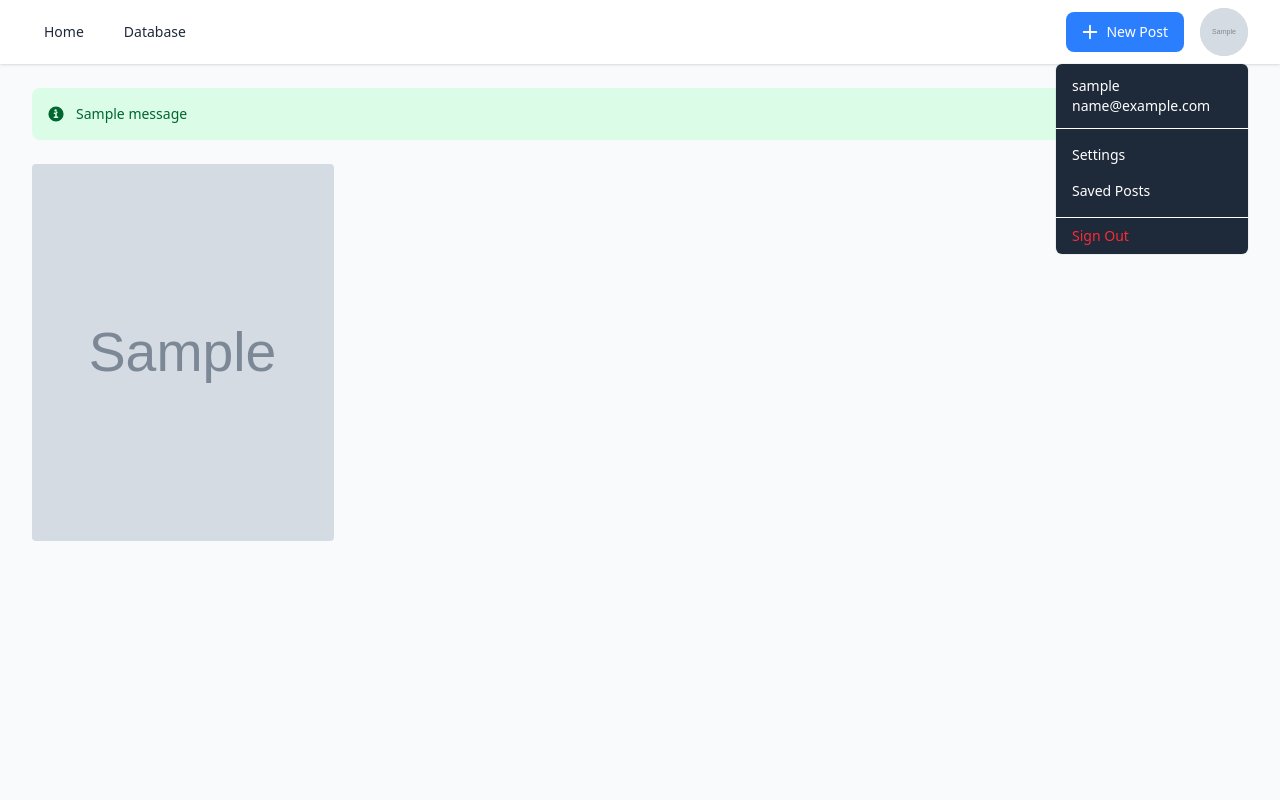
After one commit to Gal1leox/flask-blog-website, a Flask app: page /posts/saved in a window 1280 px wide, after a click on "Open user menu". The commit adds this page. Run offline with Flask 3, Linux system fonts and the light colour scheme; a user stored in the database is signed in; tables that the repository leaves empty hold one stand-in row (values such as "Sample post"); grey boxes marked "Sample" are stand-in pictures; one stand-in notice (Sample message) is shown.

Commit message:
feat(frontend): add save posts functionality

```diff
--- a/website/routes/posts.py
+++ b/website/routes/posts.py
@@ -1,11 +1,11 @@
 import os
 
-from flask import Blueprint, render_template, redirect, url_for, flash, request
-from flask_login import current_user
+from flask import Blueprint, render_template, redirect, url_for, flash, request, jsonify
+from flask_login import current_user, login_required
 from dotenv import load_dotenv
 import cloudinary.uploader
 
-from ..models import User, UserRole, Post, Image
+from ..models import User, UserRole, Post, Image, SavedPost
 from ..forms import CreatePostForm
 from ..utils import token_required, admin_required
 from website import db
@@ -63,3 +63,52 @@ def new_post():
         active_page="",
         form=form,
     )
+
+
+@posts_bp.route("/toggle-save/<int:post_id>", methods=["POST"])
+@login_required
+def toggle_save(post_id):
+    user = User.query.get(current_user.id)
+
+    existing = SavedPost.query.filter_by(user_id=user.id, post_id=post_id).first()
+    try:
+        if existing:
+            db.session.delete(existing)
+            saved = False
+        else:
+            new = SavedPost(user_id=user.id, post_id=post_id)
+            db.session.add(new)
+            saved = True
+
+        db.session.commit()
+    except Exception:
+        db.session.rollback()
+        flash("Something went wrong while saving the post.", "danger")
+        return "", 500
+
+    return jsonify({"saved": saved}), 200
+
+
+@posts_bp.route("/saved")
+@login_required
+def saved_posts():
+    user = User.query.get(current_user.id)
+
+    saved = (
+        db.session.query(SavedPost)
+        .filter_by(user_id=user.id)
+        .join(Post)
+        .order_by(SavedPost.saved_at.desc())
+        .all()
+    )
+
+    saved_posts = [s.post for s in saved]
+
+    return render_template(
+        "pages/shared/saved_posts.html",
+        saved_posts=saved_posts,
+        avatar_url=user.avatar_url,
+        is_admin=user.role == UserRole.ADMIN,
+        token=os.getenv("SECRET_KEY"),
+        active_page="",
+    )
--- a/website/templates/components/ui/navbar/user_dropdown.html
+++ b/website/templates/components/ui/navbar/user_dropdown.html
@@ -65,7 +65,13 @@
       class="block px-4 py-2 text-sm text-white hover:bg-gray-700 dark:text-gray-700 dark:hover:bg-gray-100"
       href="/settings"
       role="menuitem"
-      >Settings</a
+    >Settings</a
+    >
+    <a
+      class="block px-4 py-2 text-sm text-white hover:bg-gray-700 dark:text-gray-700 dark:hover:bg-gray-100"
+      href="/posts/saved"
+      role="menuitem"
+      >Saved Posts</a
     >
     <div class="border-t-1 mt-2 border-white dark:border-gray-500">
       <a
--- a/website/templates/components/ui/post.html
+++ b/website/templates/components/ui/post.html
@@ -87,74 +87,51 @@
   >
     <div class="flex space-x-4">
       <button type="button" class="focus:outline-none" aria-label="Comment">
-        <svg
-          class="text-gray-900 dark:text-gray-100 w-[22px]"
-          aria-label="Comment"
-          fill="currentColor"
-          height="24"
-          viewBox="0 0 24 24"
-          width="24"
-        >
+        <svg class="text-gray-900 dark:text-gray-100 w-[22px]" fill="currentColor" width="24" height="24" viewBox="0 0 24 24">
           <title>Comment</title>
-          <path
-            d="M20.656 17.008a9.993 9.993 0 1 0-3.59 3.615L22 22Z"
-            fill="none"
-            stroke="currentColor"
-            stroke-linejoin="round"
-            stroke-width="2"
-          />
+          <path d="M20.656 17.008a9.993 9.993 0 1 0-3.59 3.615L22 22Z" fill="none" stroke="currentColor" stroke-linejoin="round" stroke-width="2"/>
         </svg>
       </button>
-      <button
-        type="button"
-        class="focus:outline-none"
-        aria-label="Copy link"
-        @click="copy()"
-      >
-        <svg
-          class="text-gray-900 dark:text-gray-100 w-[22px]"
-          aria-label="Copy link"
-          fill="currentColor"
-          height="24"
-          viewBox="0 0 24 24"
-          width="24"
-        >
+      <button type="button" class="focus:outline-none" aria-label="Copy link" @click="copy()">
+        <svg class="text-gray-900 dark:text-gray-100 w-[22px]" fill="currentColor" width="24" height="24" viewBox="0 0 24 24">
           <title>Copy link</title>
-          <path
-            d="m9.726 5.123 1.228-1.228a6.47 6.47 0 0 1 9.15 9.152l-1.227 1.227m-4.603 4.603-1.228 1.228a6.47 6.47 0 0 1-9.15-9.152l1.227-1.227"
-            fill="none"
-            stroke="currentColor"
-            stroke-linecap="round"
-            stroke-linejoin="round"
-            stroke-width="2"
-          />
-          <line
-            fill="none"
-            stroke="currentColor"
-            stroke-linecap="round"
-            stroke-linejoin="round"
-            stroke-width="2"
-            x1="8.471"
-            x2="15.529"
-            y1="15.529"
-            y2="8.471"
-          />
+          <path d="m9.726 5.123 1.228-1.228a6.47 6.47 0 0 1 9.15 9.152l-1.227 1.227m-4.603 4.603-1.228 1.228a6.47 6.47 0 0 1-9.15-9.152l1.227-1.227" fill="none" stroke="currentColor" stroke-linecap="round" stroke-linejoin="round" stroke-width="2"/>
+          <line x1="8.471" y1="15.529" x2="15.529" y2="8.471" fill="none" stroke="currentColor" stroke-linecap="round" stroke-linejoin="round" stroke-width="2"/>
         </svg>
       </button>
     </div>
+
     {% if current_user.is_authenticated %}
-    <button type="button" class="focus:outline-none" aria-label="Save">
+    <div
+      x-data="{
+        saved: {{ post.saved_by|selectattr('user_id','equalto', current_user.id)|list and 'true' or 'false' }},
+        toggle() {
+          fetch('{{ url_for('posts.toggle_save', post_id=post.id) }}', {
+            method: 'POST',
+            headers: { 'X-Requested-With': 'XMLHttpRequest' }
+          })
+          .then(r => r.json())
+          .then(data => this.saved = data.saved);
+        }
+      }"
+      class="flex items-center"
+    >
+      <button
+        type="button"
+        @click.prevent="toggle()"
+        :aria-label="saved ? 'Unsave' : 'Save'"
+        class="focus:outline-none"
+      >
         <svg
-        class="text-gray-900 dark:text-gray-100 w-[22px]"
-        aria-label="Save"
-        fill="currentColor"
+          class="w-[22px] transition-colors duration-150 text-gray-900 dark:text-gray-100"
+          fill="none"
+          width="24"
           height="24"
           viewBox="0 0 24 24"
-        width="24"
         >
-        <title>Save</title>
+          <title x-text="saved ? 'Unsave' : 'Save'"></title>
           <polygon
-          fill="none"
+            :fill="saved ? 'currentColor' : 'none'"
             points="20 21 12 13.44 4 21 4 3 20 3 20 21"
             stroke="currentColor"
             stroke-linecap="round"
@@ -163,10 +140,12 @@
           />
         </svg>
       </button>
+    </div>
     {% endif %}
+
     <template x-if="toastOpen">
       <div class="fixed inset-x-0 bottom-0 z-50 flex justify-center items-end pointer-events-none">
-        <div class="pointer-events-auto w-full max-w-sm bg-gray-700 dark:bg-gray-700 text-white text-sm px-4 py-2 rounded-t-lg shadow-lg">
+        <div class="pointer-events-auto w-full bg-gray-700 dark:bg-gray-700 text-white text-sm px-4 py-2 rounded-t-lg shadow-lg">
           Link copied to clipboard.
         </div>
       </div>
--- /dev/null
+++ b/website/templates/pages/shared/saved_posts.html
@@ -0,0 +1,55 @@
+{# templates/pages/shared/saved_posts.html #}
+
+{% extends "pages/shared/base.html" %}
+
+{% from "components/ui/alert.html" import alert %}
+{% from "components/ui/post.html" import render_post with context %}
+
+{% block title %}{{ current_user.username }} - Saved Posts{% endblock %}
+
+{% block content %}
+{% with messages = get_flashed_messages(with_categories=true) %}
+{% if messages %}
+<div
+  x-data="{ count: {{ messages|length }} }"
+  x-show="count > 0"
+  class="mb-6 mx-auto w-full {{ 'max-w-lg' if posts and posts|length > 0 else '' }}"
+>
+  {% for category, message in messages %}
+  {{ alert(category, message) }}
+  {% endfor %}
+</div>
+{% endif %}
+{% endwith %}
+{% if saved_posts and saved_posts|length > 0 %}
+<div>
+  <div class="grid gap-[3px] grid-cols-2 [@media(min-width:475px)]:grid-cols-3 [@media(min-width:625px)]:grid-cols-4">
+    {% for post in saved_posts %}
+    <div class="relative aspect-[4/5]">
+      <img
+        class="w-full h-full object-cover rounded-sm"
+        src="{{ post.images[0].image_url }}"
+        alt="Saved Post Preview"
+      />
+      {% if post.images|length > 1 %}
+      <div class="absolute top-1 right-1 bg-black/60 rounded-full p-1">
+        <svg aria-label="Carousel" class="w-4 h-4 text-white" fill="currentColor" viewBox="0 0 48 48">
+          <title>Carousel</title>
+          <path d="M34.8 29.7V11c0-2.9-2.3-5.2-5.2-5.2H11c-2.9 0-5.2 2.3-5.2 5.2v18.7c0 2.9 2.3 5.2 5.2 5.2h18.7c2.8-.1 5.1-2.4 5.1-5.2zM39.2 15v16.1c0 4.5-3.7 8.2-8.2 8.2H14.9c-.6 0-.9.7-.5 1.1 1 1.1 2.4 1.8 4.1 1.8h13.4c5.7 0 10.3-4.6 10.3-10.3V18.5c0-1.6-.7-3.1-1.8-4.1-.5-.4-1.2 0-1.2.6z" />
+        </svg>
+      </div>
+      {% endif %}
+    </div>
+    {% endfor %}
+  </div>
+</div>
+{% else %}
+<div class="flex flex-grow items-center justify-center py-16">
+  <h4
+    class="text-center text-base font-medium text-gray-800 dark:text-gray-300"
+  >
+    You don't have any saved posts..<br />
+  </h4>
+</div>
+{% endif %}
+{% endblock %}
```
Lines whose indentation alone changed are shown as unchanged.
